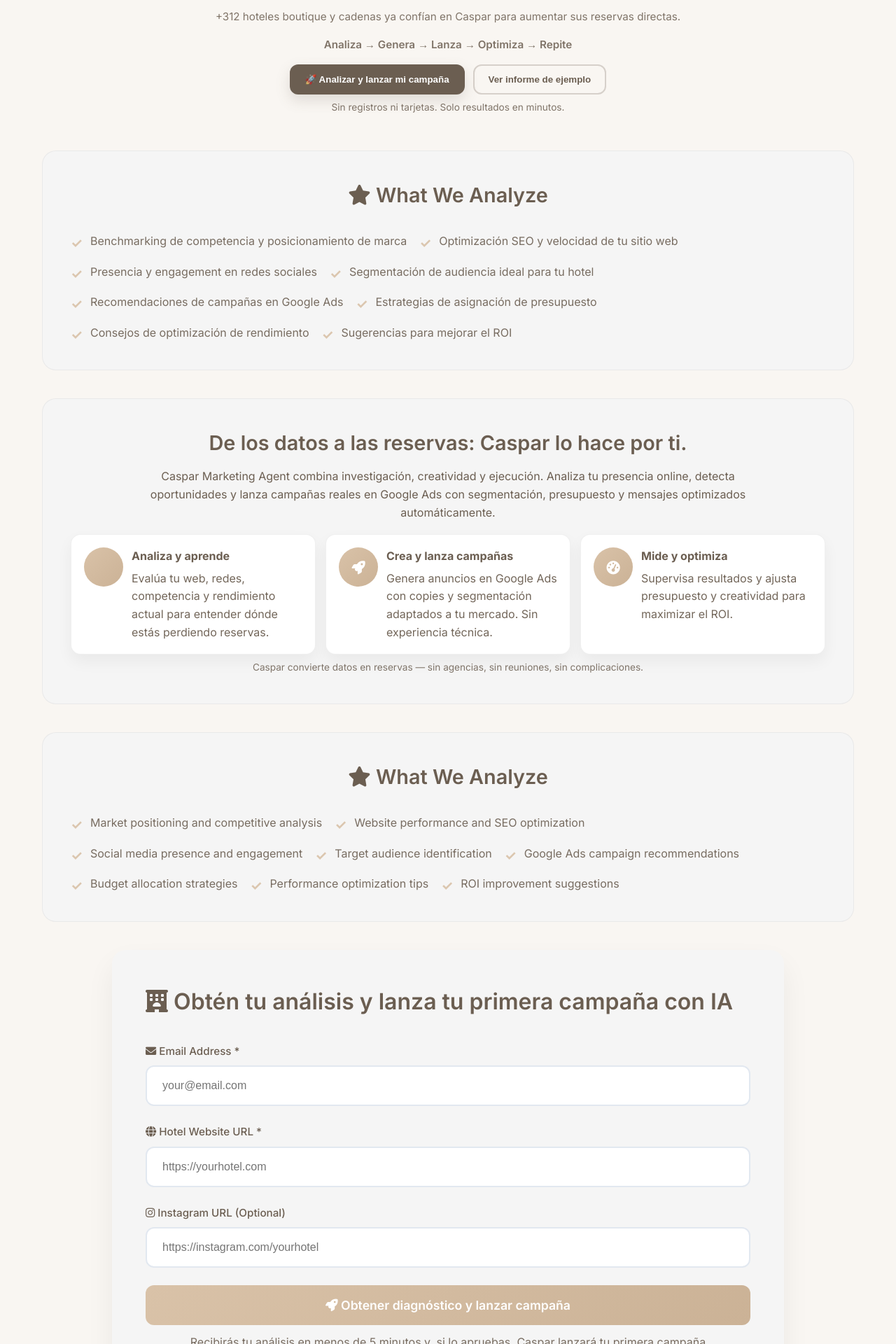
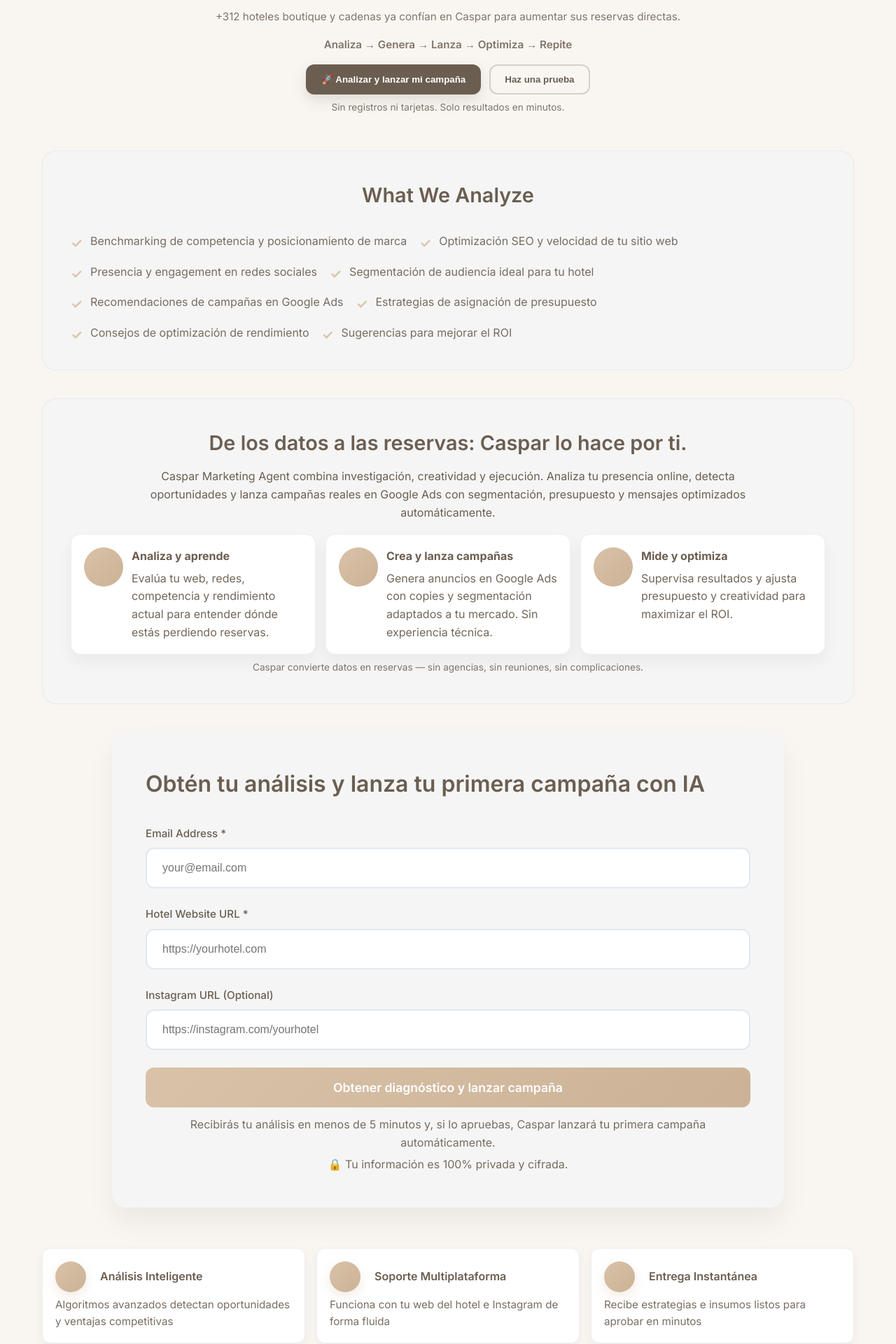
Before and after one commit to ArielSanroj/marketingagent, a Flask app: page / in a window 1280 px wide. Shown: the part 320-2240 px from the top of the page at 70% size. Run offline with Flask 3, Linux system fonts and the light colour scheme.

Commit message:
feat(ui): Lucide icons, improved card badges/hover, modal CTA + demo mode

```diff
--- a/frontend/templates/index.html
+++ b/frontend/templates/index.html
@@ -18,6 +18,7 @@
     <link rel="preconnect" href="https://fonts.googleapis.com" crossorigin>
     <link rel="preconnect" href="https://fonts.gstatic.com" crossorigin>
     <link href="https://cdnjs.cloudflare.com/ajax/libs/font-awesome/6.0.0/css/all.min.css" rel="stylesheet">
+    <script src="https://unpkg.com/lucide@latest"></script>
     <link href="https://fonts.googleapis.com/css2?family=Inter:wght@300;400;500;600;700&family=Montserrat:wght@100;200;300;400;500;600;700&display=swap" rel="stylesheet">
     <link rel="icon" href="/static/favicon.ico">
     <link rel="apple-touch-icon" href="/static/apple-touch-icon.png">
@@ -270,6 +271,7 @@
             border-radius: 50%;
             animation: spin 1s linear infinite;
         }
+        .spin { animation: spin 1s linear infinite; display: inline-block; }
 
         @keyframes spin {
             0% { transform: rotate(0deg); }
@@ -390,7 +392,7 @@
             background: #fff;
             border: 1px solid rgba(0,0,0,0.06);
             border-radius: 12px;
-            padding: 16px;
+            padding: 18px;
             box-shadow: 0 6px 14px rgba(0,0,0,0.05);
             transition: transform .15s ease, box-shadow .2s ease;
         }
@@ -407,6 +409,8 @@
             opacity: 0.9;
             font-size: 0.95rem;
         }
+        .icon-badge { width: 44px; height: 44px; border-radius: 50%; display: inline-flex; align-items: center; justify-content: center; background: linear-gradient(135deg, #D9C2A8 0%, #cbb296 100%); color: #fff; margin-right: 10px; box-shadow: 0 6px 16px rgba(217,194,168,0.35); }
+        .quick-card .title-row { display: flex; align-items: center; gap: 10px; margin-bottom: 6px; }
         .result-card p { color: #6B5E51; line-height: 1.6; }
 
         /* Center tables and long preformatted content in results */
@@ -556,7 +560,7 @@
                 <p class="support" id="loopLine" aria-live="polite" style="font-weight:600;">Analiza → Genera → Lanza → Optimiza → Repite</p>
                 <div class="hero-ctas">
                     <button class="btn-primary" id="ctaAnalyze">🚀 Analizar y lanzar mi campaña</button>
-                    <button class="btn-secondary" id="ctaExample">Ver informe de ejemplo</button>
+                    <button class="btn-secondary" id="ctaExample">Haz una prueba</button>
                 </div>
                 <div class="microcopy">Sin registros ni tarjetas. Solo resultados en minutos.</div>
             </div>
@@ -565,7 +569,7 @@
         <div class="main-content">
 
             <div class="features-section">
-                <h1><i class="fas fa-star"></i> What We Analyze</h1>
+                <h1><i data-lucide="sparkles"></i> What We Analyze</h1>
                 <ul class="feature-list">
                     <li>Benchmarking de competencia y posicionamiento de marca</li>
                     <li>Optimización SEO y velocidad de tu sitio web</li>
@@ -583,21 +587,21 @@
                 <p class="sub">Caspar Marketing Agent combina investigación, creatividad y ejecución. Analiza tu presencia online, detecta oportunidades y lanza campañas reales en Google Ads con segmentación, presupuesto y mensajes optimizados automáticamente.</p>
                 <div class="how-grid">
                     <div class="how-card">
-                        <div class="how-icon"><i class="fas fa-magnifying-glass-chart"></i></div>
+                        <div class="how-icon"><i data-lucide="line-chart"></i></div>
                         <div>
                             <h4>Analiza y aprende</h4>
                             <p>Evalúa tu web, redes, competencia y rendimiento actual para entender dónde estás perdiendo reservas.</p>
                         </div>
                     </div>
                     <div class="how-card">
-                        <div class="how-icon"><i class="fas fa-rocket"></i></div>
+                        <div class="how-icon"><i data-lucide="rocket"></i></div>
                         <div>
                             <h4>Crea y lanza campañas</h4>
                             <p>Genera anuncios en Google Ads con copies y segmentación adaptados a tu mercado. Sin experiencia técnica.</p>
                         </div>
                     </div>
                     <div class="how-card">
-                        <div class="how-icon"><i class="fas fa-gauge-high"></i></div>
+                        <div class="how-icon"><i data-lucide="gauge"></i></div>
                         <div>
                             <h4>Mide y optimiza</h4>
                             <p>Supervisa resultados y ajusta presupuesto y creatividad para maximizar el ROI.</p>
@@ -607,26 +611,14 @@
                 <p class="microcopy" style="text-align:center;">Caspar convierte datos en reservas — sin agencias, sin reuniones, sin complicaciones.</p>
             </div>
 
-            <div class="features-section">
-                <h1><i class="fas fa-star"></i> What We Analyze</h1>
-                <ul class="feature-list">
-                    <li>Market positioning and competitive analysis</li>
-                    <li>Website performance and SEO optimization</li>
-                    <li>Social media presence and engagement</li>
-                    <li>Target audience identification</li>
-                    <li>Google Ads campaign recommendations</li>
-                    <li>Budget allocation strategies</li>
-                    <li>Performance optimization tips</li>
-                    <li>ROI improvement suggestions</li>
-                </ul>
-            </div>
+
 
             <div class="form-section" id="formSection">
-                <h2><i class="fas fa-hotel"></i> Obtén tu análisis y lanza tu primera campaña con IA</h2>
+                <h2><i data-lucide="building-2"></i> Obtén tu análisis y lanza tu primera campaña con IA</h2>
                 <form id="analysisForm">
                     <div class="form-group">
                         <label for="email">
-                            <i class="fas fa-envelope"></i> Email Address *
+                            <i data-lucide="mail"></i> Email Address *
                         </label>
                         <input type="email" id="email" name="email" required
                                placeholder="your@email.com">
@@ -634,7 +626,7 @@
 
                     <div class="form-group">
                         <label for="hotel_url">
-                            <i class="fas fa-globe"></i> Hotel Website URL *
+                            <i data-lucide="globe"></i> Hotel Website URL *
                         </label>
                         <input type="url" id="hotel_url" name="hotel_url" required
                                placeholder="https://yourhotel.com">
@@ -642,7 +634,7 @@
 
                     <div class="form-group">
                         <label for="instagram_url">
-                            <i class="fab fa-instagram"></i> Instagram URL (Optional)
+                            <i data-lucide="instagram"></i> Instagram URL (Optional)
                         </label>
                         <input type="url" id="instagram_url" name="instagram_url"
                                placeholder="https://instagram.com/yourhotel">
@@ -652,7 +644,7 @@
 
                     <button type="submit" class="submit-btn" id="submitBtn">
                         <span class="btn-text">
-                            <i class="fas fa-rocket"></i> Obtener diagnóstico y lanzar campaña
+                            <i data-lucide="rocket"></i> Obtener diagnóstico y lanzar campaña
                         </span>
                         <span class="loading" id="loading">
                             <div class="spinner"></div>
@@ -685,13 +677,13 @@
                         <h3 class="results-title">Analysis Results</h3>
                         <div class="action-buttons">
                         <button class="download-btn" id="downloadBtn">
-                            <i class="fas fa-download"></i> Download Report
+                            <i data-lucide="download"></i> Download Report
                         </button>
                             <button class="email-btn" id="emailBtn">
-                                <i class="fas fa-envelope"></i> Email Report
+                                <i data-lucide="mail"></i> Email Report
                             </button>
                             <button class="campaign-btn" id="campaignBtn">
-                                <i class="fas fa-rocket"></i> Start Campaign
+                                <i data-lucide="rocket"></i> Start Campaign
                             </button>
                         </div>
                     </div>
@@ -703,15 +695,24 @@
 
             <div class="quick-cards quick-cards-footer">
                 <div class="quick-card">
-                    <h4><i class="fas fa-brain"></i> Análisis Inteligente</h4>
+                    <div class="title-row">
+                        <span class="icon-badge"><i data-lucide="brain-circuit"></i></span>
+                        <h4 style="margin:0;">Análisis Inteligente</h4>
+                    </div>
                     <p>Algoritmos avanzados detectan oportunidades y ventajas competitivas</p>
                 </div>
                 <div class="quick-card">
-                    <h4><i class="fas fa-layer-group"></i> Soporte Multiplataforma</h4>
+                    <div class="title-row">
+                        <span class="icon-badge"><i data-lucide="layers"></i></span>
+                        <h4 style="margin:0;">Soporte Multiplataforma</h4>
+                    </div>
                     <p>Funciona con tu web del hotel e Instagram de forma fluida</p>
                 </div>
                 <div class="quick-card">
-                    <h4><i class="fas fa-bolt"></i> Entrega Instantánea</h4>
+                    <div class="title-row">
+                        <span class="icon-badge"><i data-lucide="bolt"></i></span>
+                        <h4 style="margin:0;">Entrega Instantánea</h4>
+                    </div>
                     <p>Recibe estrategias e insumos listos para aprobar en minutos</p>
                 </div>
             </div>
@@ -720,28 +721,28 @@
                 <h1>¿Por qué Caspar funciona?</h1>
                 <div class="why-grid">
                     <div class="why-item">
-                        <div class="why-icon"><i class="fas fa-brain"></i></div>
+                        <div class="why-icon"><i data-lucide="brain-circuit"></i></div>
                         <div>
                             <h4>Análisis Inteligente</h4>
                             <span>Tu asistente de marketing analiza a tus competidores y encuentra las oportunidades más rentables.</span>
                         </div>
                     </div>
                     <div class="why-item">
-                        <div class="why-icon"><i class="fas fa-bullseye"></i></div>
+                        <div class="why-icon"><i data-lucide="target"></i></div>
                         <div>
                             <h4>Integración con Google Ads</h4>
                             <span>Lanza campañas reales, optimizadas automáticamente según tu mercado y presupuesto.</span>
                         </div>
                     </div>
                     <div class="why-item">
-                        <div class="why-icon"><i class="fas fa-bolt"></i></div>
+                        <div class="why-icon"><i data-lucide="bolt"></i></div>
                         <div>
                             <h4>Estrategia Instantánea</h4>
                             <span>Recibe un plan y anuncios listos para aprobar en minutos.</span>
                         </div>
                     </div>
                     <div class="why-item">
-                        <div class="why-icon"><i class="fas fa-shield-alt"></i></div>
+                        <div class="why-icon"><i data-lucide="shield-check"></i></div>
                         <div>
                             <h4>Privacidad Total</h4>
                             <span>Tus datos están cifrados y nunca se comparten.</span>
@@ -766,7 +767,7 @@
         </div>
 
         <div class="footer">
-            <h3 style="margin-bottom: 8px;"><i class="fas fa-shield-alt"></i> Privacidad y seguridad</h3>
+            <h3 style="margin-bottom: 8px;"><i data-lucide="shield-check"></i> Privacidad y seguridad</h3>
             <p style="max-width: 800px; margin: 0 auto 16px; color:#6B5E51; opacity:0.85; font-size: 0.95rem;">
                 Tus datos están cifrados y procesados de forma segura. Caspar nunca los comparte con terceros.
             </p>
@@ -777,6 +778,27 @@
     <!-- Mobile sticky CTA for conversion -->
     <div class="mobile-sticky-cta" style="position:fixed;left:0;right:0;bottom:0;background:rgba(249,246,242,0.94);border-top:1px solid rgba(0,0,0,0.06);padding:10px 16px;display:none;z-index:1000;">
         <button id="mobileStartCTA" class="btn-primary" style="width:100%;" aria-label="Empieza gratis con IA (móvil)">🚀 Empieza gratis con IA</button>
+    </div>
+
+    <!-- Google Ads Credentials Modal -->
+    <div id="gaModal" aria-hidden="true" role="dialog" aria-labelledby="gaModalTitle" style="position:fixed;inset:0;display:none;align-items:center;justify-content:center;background:rgba(0,0,0,0.4);z-index:2000;">
+        <div style="background:#fff;border-radius:16px;max-width:640px;width:92%;padding:22px;border:1px solid rgba(0,0,0,0.08);box-shadow:0 20px 50px rgba(0,0,0,0.2);">
+            <h2 id="gaModalTitle" style="margin-bottom:8px;color:#6B5E51;">Conecta tus APIs de Google Ads</h2>
+            <p style="margin-bottom:14px;color:#6B5E51;opacity:0.9;">Ingresa tus credenciales para lanzar campañas reales. Puedes hacer una prueba sin Google Ads usando el simulador.</p>
+            <div class="form-group"><label>Developer Token</label><input type="text" id="ga_dev" placeholder="GOOGLE_ADS_DEVELOPER_TOKEN"></div>
+            <div class="form-group"><label>Client ID</label><input type="text" id="ga_cid" placeholder="GOOGLE_ADS_CLIENT_ID"></div>
+            <div class="form-group"><label>Client Secret</label><input type="text" id="ga_csecret" placeholder="GOOGLE_ADS_CLIENT_SECRET"></div>
+            <div class="form-group"><label>Refresh Token</label><input type="text" id="ga_refresh" placeholder="GOOGLE_ADS_REFRESH_TOKEN"></div>
+            <div class="form-group"><label>Login Customer ID</label><input type="text" id="ga_login" placeholder="GOOGLE_ADS_LOGIN_CUSTOMER_ID"></div>
+            <div class="form-group" style="display:flex;align-items:center;gap:8px;">
+                <input type="checkbox" id="ga_use_sim" checked>
+                <label for="ga_use_sim">Usar simulador si faltan APIs o hay error</label>
+            </div>
+            <div style="display:flex;gap:10px;justify-content:flex-end;margin-top:8px;">
+                <button id="gaCancel" class="btn-secondary">Cancelar</button>
+                <button id="gaSave" class="btn-primary">Guardar y continuar</button>
+            </div>
+        </div>
     </div>
 
     <!-- JSON-LD Schema.org -->
@@ -798,6 +820,10 @@
         "description": "Estrategias de marketing con IA y campañas en Google Ads"
       }
     }
+        // Initialize Lucide icons
+        if (window.lucide && typeof window.lucide.createIcons === 'function') {
+            window.lucide.createIcons();
+        }
     </script>
 
     <script>
@@ -822,16 +848,20 @@
         let currentRequestId = null;
         let statusCheckInterval = null;
 
+        // Demo mode toggle
+        let demoMode = false;
+
         if (ctaAnalyze) {
             ctaAnalyze.addEventListener('click', () => {
-                const el = document.getElementById('formSection');
-                if (el) el.scrollIntoView({ behavior: 'smooth' });
+                // Open Google Ads credentials modal instead of only scrolling
+                openGAModal();
             });
         }
 
         if (ctaExample) {
             ctaExample.addEventListener('click', () => {
-                const el = document.getElementById('resultsSection');
+                demoMode = true;
+                const el = document.getElementById('formSection');
                 if (el) el.scrollIntoView({ behavior: 'smooth' });
             });
         }
@@ -859,6 +889,50 @@
             idx = (idx + 1) % steps.length;
             if (loopLine) loopLine.textContent = steps[idx];
         }, 3500);
+
+        // Google Ads Modal logic
+        const gaModal = document.getElementById('gaModal');
+        const gaDev = document.getElementById('ga_dev');
+        const gaCid = document.getElementById('ga_cid');
+        const gaCsecret = document.getElementById('ga_csecret');
+        const gaRefresh = document.getElementById('ga_refresh');
+        const gaLogin = document.getElementById('ga_login');
+        const gaUseSim = document.getElementById('ga_use_sim');
+        const gaSave = document.getElementById('gaSave');
+        const gaCancel = document.getElementById('gaCancel');
+
+        function openGAModal() {
+            // Prefill from localStorage if available
+            const saved = JSON.parse(localStorage.getItem('google_ads_credentials') || '{}');
+            gaDev.value = saved.developer_token || '';
+            gaCid.value = saved.client_id || '';
+            gaCsecret.value = saved.client_secret || '';
+            gaRefresh.value = saved.refresh_token || '';
+            gaLogin.value = saved.login_customer_id || '';
+            gaUseSim.checked = saved.use_simulator !== false;
+            gaModal.style.display = 'flex';
+            gaModal.setAttribute('aria-hidden', 'false');
+        }
+        function closeGAModal() {
+            gaModal.style.display = 'none';
+            gaModal.setAttribute('aria-hidden', 'true');
+        }
+        gaCancel?.addEventListener('click', closeGAModal);
+        gaModal?.addEventListener('click', (e) => { if (e.target === gaModal) closeGAModal(); });
+        gaSave?.addEventListener('click', () => {
+            const creds = {
+                developer_token: gaDev.value.trim(),
+                client_id: gaCid.value.trim(),
+                client_secret: gaCsecret.value.trim(),
+                refresh_token: gaRefresh.value.trim(),
+                login_customer_id: gaLogin.value.trim(),
+                use_simulator: gaUseSim.checked
+            };
+            localStorage.setItem('google_ads_credentials', JSON.stringify(creds));
+            closeGAModal();
+            const el = document.getElementById('formSection');
+            if (el) el.scrollIntoView({ behavior: 'smooth' });
+        });
 
         form.addEventListener('submit', async (e) => {
             e.preventDefault();
@@ -913,7 +987,7 @@
             resultsSection.classList.remove('show');
 
             statusIcon.className = 'status-icon status-processing';
-            statusIcon.innerHTML = '<i class="fas fa-cog fa-spin"></i>';
+            statusIcon.innerHTML = '<i data-lucide="loader-2" class="spin"></i>';
             statusTitle.textContent = 'Processing Analysis';
             statusMessage.textContent = 'Please wait while we analyze your hotel...';
             statusDetails.textContent = 'Initializing analysis...';
@@ -1426,6 +1500,18 @@ Generated on ${new Date().toLocaleDateString()} at ${new Date().toLocaleTimeStri
                 alert('Please complete an analysis first before starting the campaign.');
                 return;
             }
+            // Block Google Ads launch in demo mode or without credentials
+            const savedCreds = JSON.parse(localStorage.getItem('google_ads_credentials') || '{}');
+            const hasCreds = savedCreds.developer_token && savedCreds.client_id && savedCreds.client_secret && savedCreds.refresh_token && savedCreds.login_customer_id;
+            if (demoMode) {
+                alert('Modo prueba activo: puedes ver todo el análisis, pero para lanzar campañas conecta tus APIs de Google Ads.');
+                openGAModal();
+                return;
+            }
+            if (!hasCreds) {
+                openGAModal();
+                return;
+            }
 
             // Show confirmation dialog
             const confirmed = confirm(
@@ -1468,7 +1554,8 @@ Generated on ${new Date().toLocaleDateString()} at ${new Date().toLocaleTimeStri
                 },
                 body: JSON.stringify({
                     request_id: currentRequestId,
-                    results: results
+                    results: results,
+                    google_ads_credentials: JSON.parse(localStorage.getItem('google_ads_credentials') || '{}')
                 })
             })
             .then(response => response.json())
```
